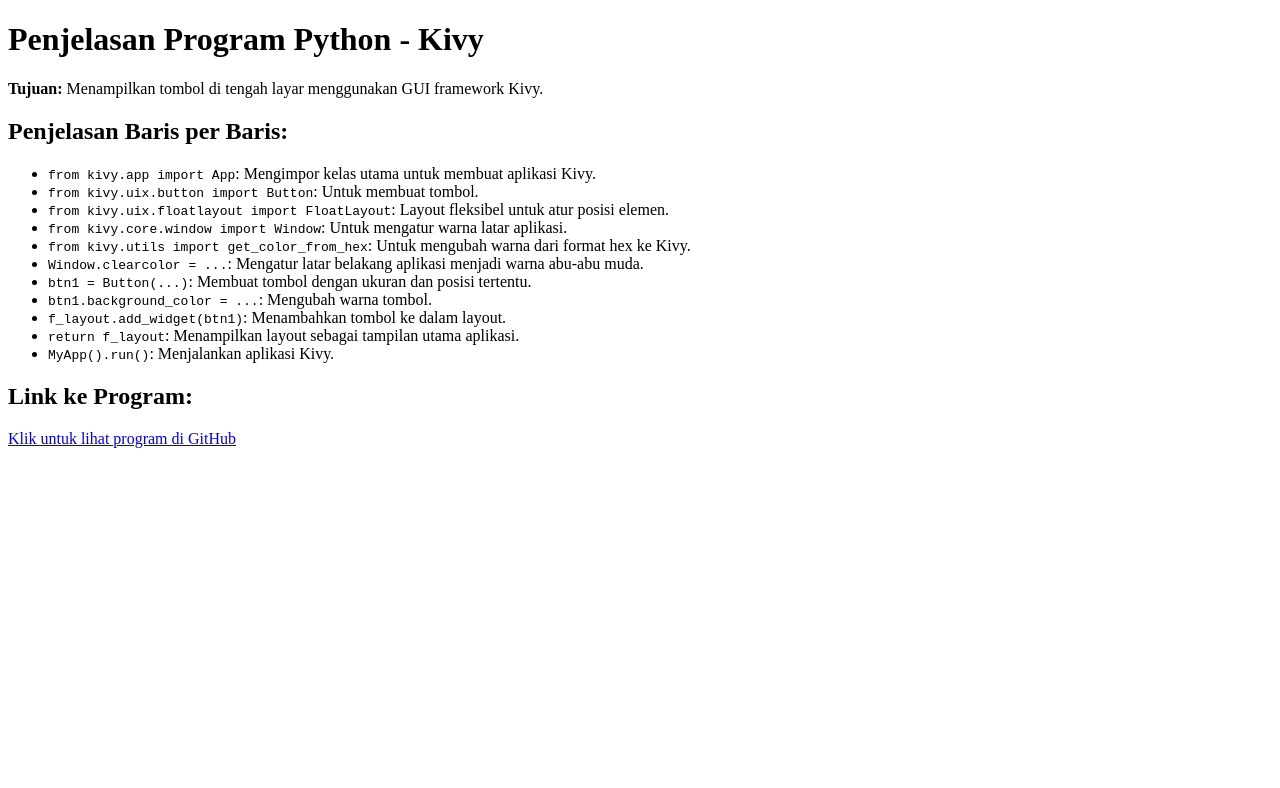
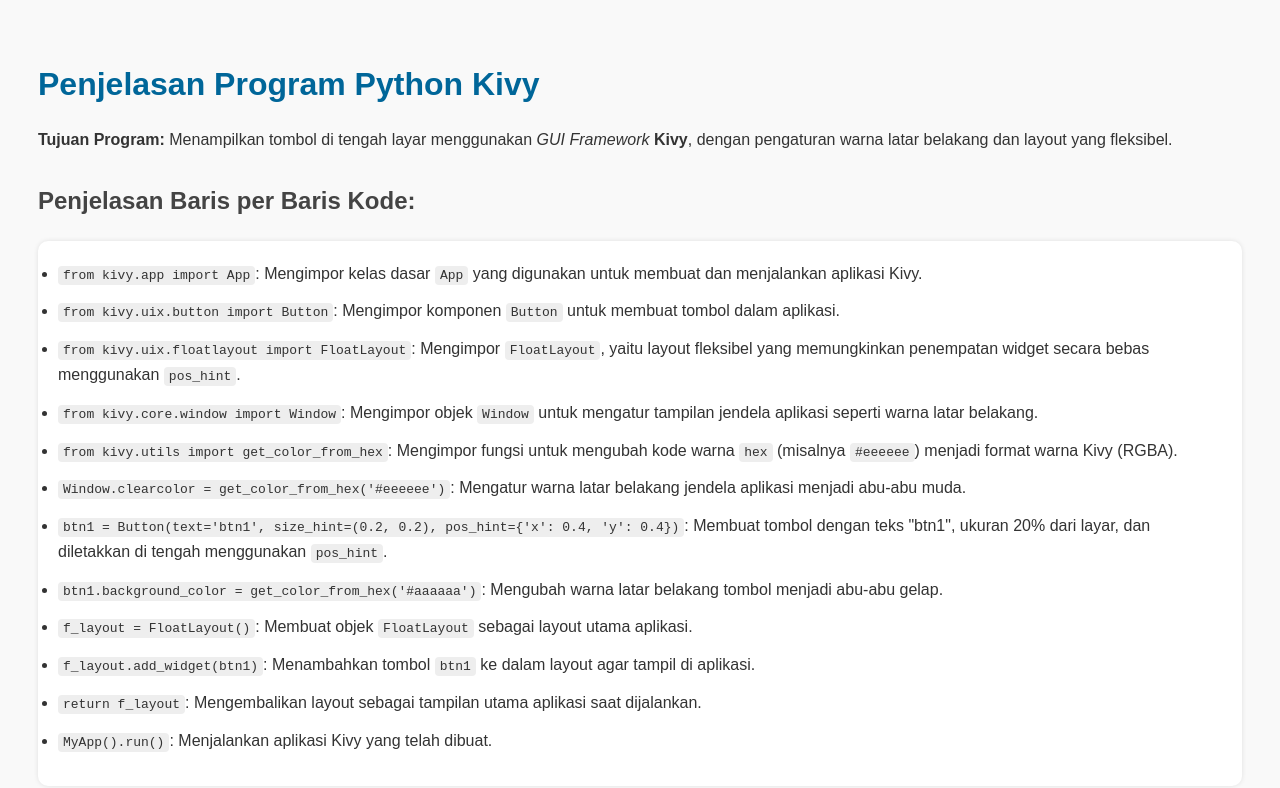
Before and after one commit to Balqis2603/balqis, a plain HTML site: page index.html in a window 1280 px wide. Drawn offline with Linux system fonts and the light colour scheme.

Commit message:
Add files via upload

```diff
--- a/index.html
+++ b/index.html
@@ -2,28 +2,83 @@
 <html lang="id">
 <head>
   <meta charset="UTF-8">
-  <title>Penjelasan Program Kivy</title>
+  <title>Penjelasan Program Kivy - Tombol di Tengah</title>
+  <style>
+    body {
+      font-family: Arial, sans-serif;
+      background-color: #f9f9f9;
+      color: #333;
+      padding: 30px;
+      line-height: 1.6;
+    }
+
+    h1 {
+      color: #006699;
+      margin-bottom: 10px;
+    }
+
+    h2 {
+      color: #444;
+      margin-top: 30px;
+    }
+
+    ul {
+      background: #fff;
+      padding: 20px;
+      border-radius: 10px;
+      box-shadow: 0 0 5px rgba(0,0,0,0.1);
+    }
+
+    li {
+      margin-bottom: 12px;
+    }
+
+    code {
+      background-color: #eee;
+      padding: 2px 5px;
+      border-radius: 4px;
+    }
+
+    /* Link GitHub disembunyikan */
+    a.hidden {
+      display: none;
+    }
+  </style>
 </head>
 <body>
-  <h1>Penjelasan Program Python - Kivy</h1>
-  <p><strong>Tujuan:</strong> Menampilkan tombol di tengah layar menggunakan GUI framework Kivy.</p>
 
-  <h2>Penjelasan Baris per Baris:</h2>
+  <h1>Penjelasan Program Python Kivy</h1>
+  <p><strong>Tujuan Program:</strong> Menampilkan tombol di tengah layar menggunakan <em>GUI Framework</em> <strong>Kivy</strong>, dengan pengaturan warna latar belakang dan layout yang fleksibel.</p>
+
+  <h2>Penjelasan Baris per Baris Kode:</h2>
   <ul>
-    <li><code>from kivy.app import App</code>: Mengimpor kelas utama untuk membuat aplikasi Kivy.</li>
-    <li><code>from kivy.uix.button import Button</code>: Untuk membuat tombol.</li>
-    <li><code>from kivy.uix.floatlayout import FloatLayout</code>: Layout fleksibel untuk atur posisi elemen.</li>
-    <li><code>from kivy.core.window import Window</code>: Untuk mengatur warna latar aplikasi.</li>
-    <li><code>from kivy.utils import get_color_from_hex</code>: Untuk mengubah warna dari format hex ke Kivy.</li>
-    <li><code>Window.clearcolor = ...</code>: Mengatur latar belakang aplikasi menjadi warna abu-abu muda.</li>
-    <li><code>btn1 = Button(...)</code>: Membuat tombol dengan ukuran dan posisi tertentu.</li>
-    <li><code>btn1.background_color = ...</code>: Mengubah warna tombol.</li>
-    <li><code>f_layout.add_widget(btn1)</code>: Menambahkan tombol ke dalam layout.</li>
-    <li><code>return f_layout</code>: Menampilkan layout sebagai tampilan utama aplikasi.</li>
-    <li><code>MyApp().run()</code>: Menjalankan aplikasi Kivy.</li>
+    <li><code>from kivy.app import App</code>: Mengimpor kelas dasar <code>App</code> yang digunakan untuk membuat dan menjalankan aplikasi Kivy.</li>
+
+    <li><code>from kivy.uix.button import Button</code>: Mengimpor komponen <code>Button</code> untuk membuat tombol dalam aplikasi.</li>
+
+    <li><code>from kivy.uix.floatlayout import FloatLayout</code>: Mengimpor <code>FloatLayout</code>, yaitu layout fleksibel yang memungkinkan penempatan widget secara bebas menggunakan <code>pos_hint</code>.</li>
+
+    <li><code>from kivy.core.window import Window</code>: Mengimpor objek <code>Window</code> untuk mengatur tampilan jendela aplikasi seperti warna latar belakang.</li>
+
+    <li><code>from kivy.utils import get_color_from_hex</code>: Mengimpor fungsi untuk mengubah kode warna <code>hex</code> (misalnya <code>#eeeeee</code>) menjadi format warna Kivy (RGBA).</li>
+
+    <li><code>Window.clearcolor = get_color_from_hex('#eeeeee')</code>: Mengatur warna latar belakang jendela aplikasi menjadi abu-abu muda.</li>
+
+    <li><code>btn1 = Button(text='btn1', size_hint=(0.2, 0.2), pos_hint={'x': 0.4, 'y': 0.4})</code>: Membuat tombol dengan teks "btn1", ukuran 20% dari layar, dan diletakkan di tengah menggunakan <code>pos_hint</code>.</li>
+
+    <li><code>btn1.background_color = get_color_from_hex('#aaaaaa')</code>: Mengubah warna latar belakang tombol menjadi abu-abu gelap.</li>
+
+    <li><code>f_layout = FloatLayout()</code>: Membuat objek <code>FloatLayout</code> sebagai layout utama aplikasi.</li>
+
+    <li><code>f_layout.add_widget(btn1)</code>: Menambahkan tombol <code>btn1</code> ke dalam layout agar tampil di aplikasi.</li>
+
+    <li><code>return f_layout</code>: Mengembalikan layout sebagai tampilan utama aplikasi saat dijalankan.</li>
+
+    <li><code>MyApp().run()</code>: Menjalankan aplikasi Kivy yang telah dibuat.</li>
   </ul>
 
-  <h2>Link ke Program:</h2>
-  <p><a href="https://github.com/usernamekamu/namarepo" target="_blank">Klik untuk lihat program di GitHub</a></p>
+  <!-- Link GitHub disimpan tapi tidak ditampilkan -->
+  <a href="https://github.com/usernamekamu/namarepo" class="hidden">GitHub Repo</a>
+
 </body>
 </html>
```
